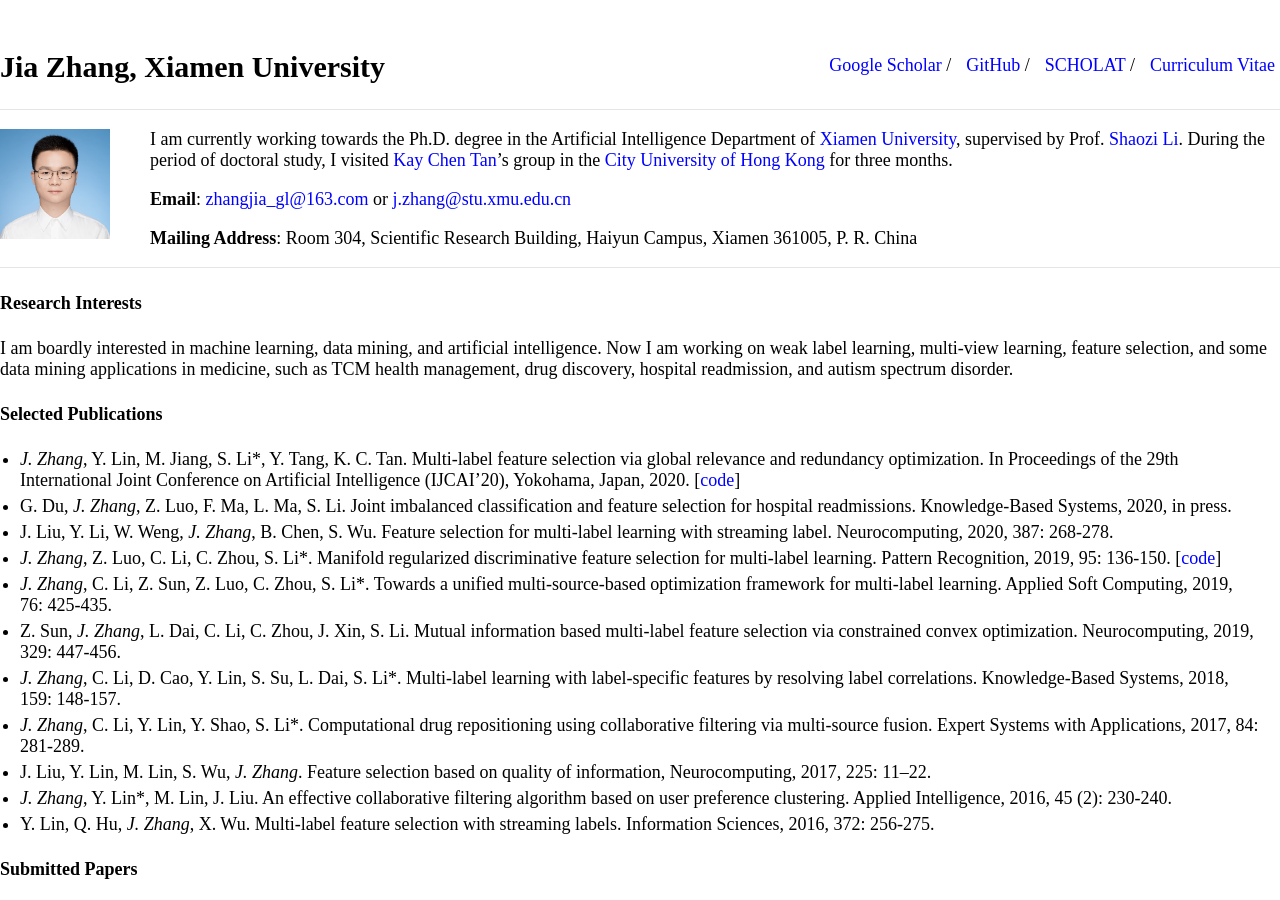
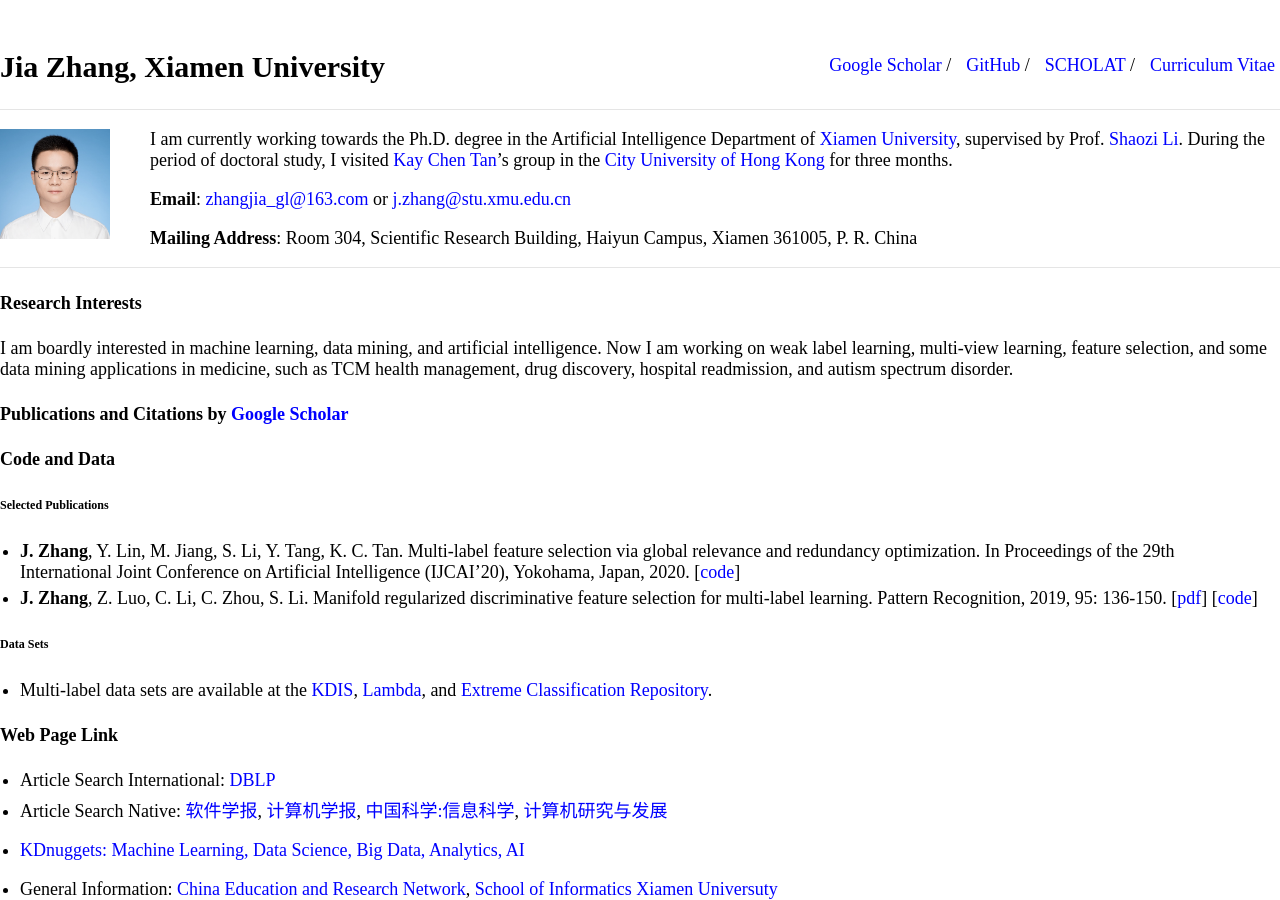
Before and after one commit to jiazhang-ml/jiazhang-ml.github.io, a Jekyll site: the page built from index.md, in a window 1280 px wide and 900 px high. Built offline with Jekyll 4.4.1, drawn with Linux system fonts in a browser that asks for light colours; some of the changed text lies outside the part shown.

Commit message:
Update index.md

```diff
--- a/index.md
+++ b/index.md
@@ -17,26 +17,34 @@ I am currently working towards the Ph.D. degree in the Artificial Intelligence D
 
 I am boardly interested in machine learning, data mining, and artificial intelligence. Now I am working on weak label learning, multi-view learning, feature selection, and some data mining applications in medicine, such as TCM health management, drug discovery, hospital readmission, and autism spectrum disorder.
 
-#### Selected Publications
+#### Publications and Citations by [Google Scholar](https://scholar.google.com.hk/citations?user=yBaTk-gAAAAJ&hl=en)
+#### Code and Data
+###### Selected Publications
 
-* *J. Zhang*, Y. Lin, M. Jiang, S. Li\*, Y. Tang, K. C. Tan. Multi-label feature selection via global relevance and redundancy optimization. In Proceedings of the 29th International Joint Conference on Artificial Intelligence (IJCAI’20), Yokohama, Japan, 2020. [[code](GRRO-master.zip)]
-* G. Du, *J. Zhang*, Z. Luo, F. Ma, L. Ma, S. Li. Joint imbalanced classification and feature selection for hospital readmissions. Knowledge-Based Systems, 2020, in press.
-* J. Liu, Y. Li, W. Weng, *J. Zhang*, B. Chen, S. Wu. Feature selection for multi-label learning with streaming label. Neurocomputing, 2020, 387: 268-278.
-* *J. Zhang*, Z. Luo, C. Li, C. Zhou, S. Li\*. Manifold regularized discriminative feature selection for multi-label learning. Pattern Recognition, 2019, 95: 136-150. [[code](MDFS-master.zip)]
-* *J. Zhang*, C. Li, Z. Sun, Z. Luo, C. Zhou, S. Li\*. Towards a unified multi-source-based optimization framework for multi-label learning. Applied Soft Computing, 2019, 76: 425-435.
-* Z. Sun, *J. Zhang*, L. Dai, C. Li, C. Zhou, J. Xin, S. Li. Mutual information based multi-label feature selection via constrained convex optimization. Neurocomputing, 2019, 329: 447-456.
-* *J. Zhang*, C. Li, D. Cao, Y. Lin, S. Su, L. Dai, S. Li\*. Multi-label learning with label-specific features by resolving label correlations. Knowledge-Based Systems, 2018, 159: 148-157.
-* *J. Zhang*, C. Li, Y. Lin, Y. Shao, S. Li\*. Computational drug repositioning using collaborative filtering via multi-source fusion. Expert Systems with Applications, 2017, 84: 281-289.
-* J. Liu, Y. Lin, M. Lin, S. Wu, *J. Zhang*. Feature selection based on quality of information, Neurocomputing, 2017, 225: 11–22.
-* *J. Zhang*, Y. Lin\*, M. Lin, J. Liu. An effective collaborative filtering algorithm based on user preference clustering. Applied Intelligence, 2016, 45 (2): 230-240.
-* Y. Lin, Q. Hu, *J. Zhang*, X. Wu. Multi-label feature selection with streaming labels. Information Sciences, 2016, 372: 256-275.
+* **J. Zhang**, Y. Lin, M. Jiang, S. Li, Y. Tang, K. C. Tan. Multi-label feature selection via global relevance and redundancy optimization. In Proceedings of the 29th International Joint Conference on Artificial Intelligence (IJCAI’20), Yokohama, Japan, 2020. [[code](GRRO-master.zip)]
+* **J. Zhang**, Z. Luo, C. Li, C. Zhou, S. Li. Manifold regularized discriminative feature selection for multi-label learning. Pattern Recognition, 2019, 95: 136-150. [[pdf](MDFS-master.zip)] [[code](MDFS-master.zip)]
 
-#### Submitted Papers
+###### Data Sets
 
-* *J. Zhang*, S. Li, M. Jiang, K. C. Tan. Learning from weakly labeled data based on manifold regularized sparse model. IEEE Transactions on Cybernetics, 2020.
-* Z.-A. Huang, *J. Zhang*, Z. Zhu, E. Q. Wu, K. C. Tan. Identification of autistic risk candidate genes and toxic chemicals via multi-label learning. IEEE Transactions on Neural Networks and Learning Systems, 2020.
-* G. Du, *J. Zhang*, S. Li, C. Li. Learning from class-imbalanced and heterogeneous data for 30-day hospital readmission. Neurocomputing, 2020.
+* Multi-label data sets are available at the [KDIS](http://www.uco.es/kdis/mllresources/), [Lambda](http://www.lamda.nju.edu.cn/Data.ashx), and [Extreme Classification Repository](http://manikvarma.org/downloads/XC/XMLRepository.html).
+
+#### Web Page Link
+* Article Search International: [DBLP](https://dblp.uni-trier.de/db/)
+* Article Search Native: [软件学报](http://navi.cnki.net/knavi/JournalDetail?pcode=CJFD&pykm=RJXB), [计算机学报](http://navi.cnki.net/knavi/JournalDetail?pcode=CJFD&pykm=JSJX), [中国科学:信息科学](http://navi.cnki.net/knavi/JournalDetail?pcode=CJFD&pykm=PZKX), [计算机研究与发展](http://navi.cnki.net/knavi/JournalDetail?pcode=CJFD&pykm=JFYZ)
+* [KDnuggets: Machine Learning, Data Science, Big Data, Analytics, AI](https://www.kdnuggets.com/)
+
+
+* General Information: [China Education and Research Network](http://www.edu.cn/), [School of Informatics Xiamen Universuty](https://information.xmu.edu.cn/)
+* Library: [厦门大学图书馆](https://library.xmu.edu.cn/)
+* Interesting Information: [Initium Media](https://theinitium.com/), [South China Morning Post](https://www.scmp.com/hk)
+
+#### Selected Journals and Conferences
+* Journal-A: TKDE, TKDD, TCYB, TNNLS, PR, ML, Bioinformatics
+* Journal-B: KBS, PRL, Neurocomputing, FCS, TCBB, JBHI, BMC Bioinformatics
+
+
+* Conference-A: IJCAI (1), ICML (2), KDD (2), AAAI (9)
+* Conference-B: CIKM (5), ICDM (6), SDM (10), PRICAI (1), ACML (6), ICPR (7), PAKDD (11)
 
 #### Professional Activities
-
 * Journal Reviewer: [IEEE Transactions on Cybernetics](https://mc.manuscriptcentral.com/cyb-ieee), [IEEE Transactions on Neural Networks and Learning Systems](https://mc.manuscriptcentral.com/tnnls), [Pattern Recognition](https://www.journals.elsevier.com/pattern-recognition/), [Information Sciences](https://www.journals.elsevier.com/information-sciences), [Knowledge-Based Systems](https://www.journals.elsevier.com/knowledge-based-systems)
```
